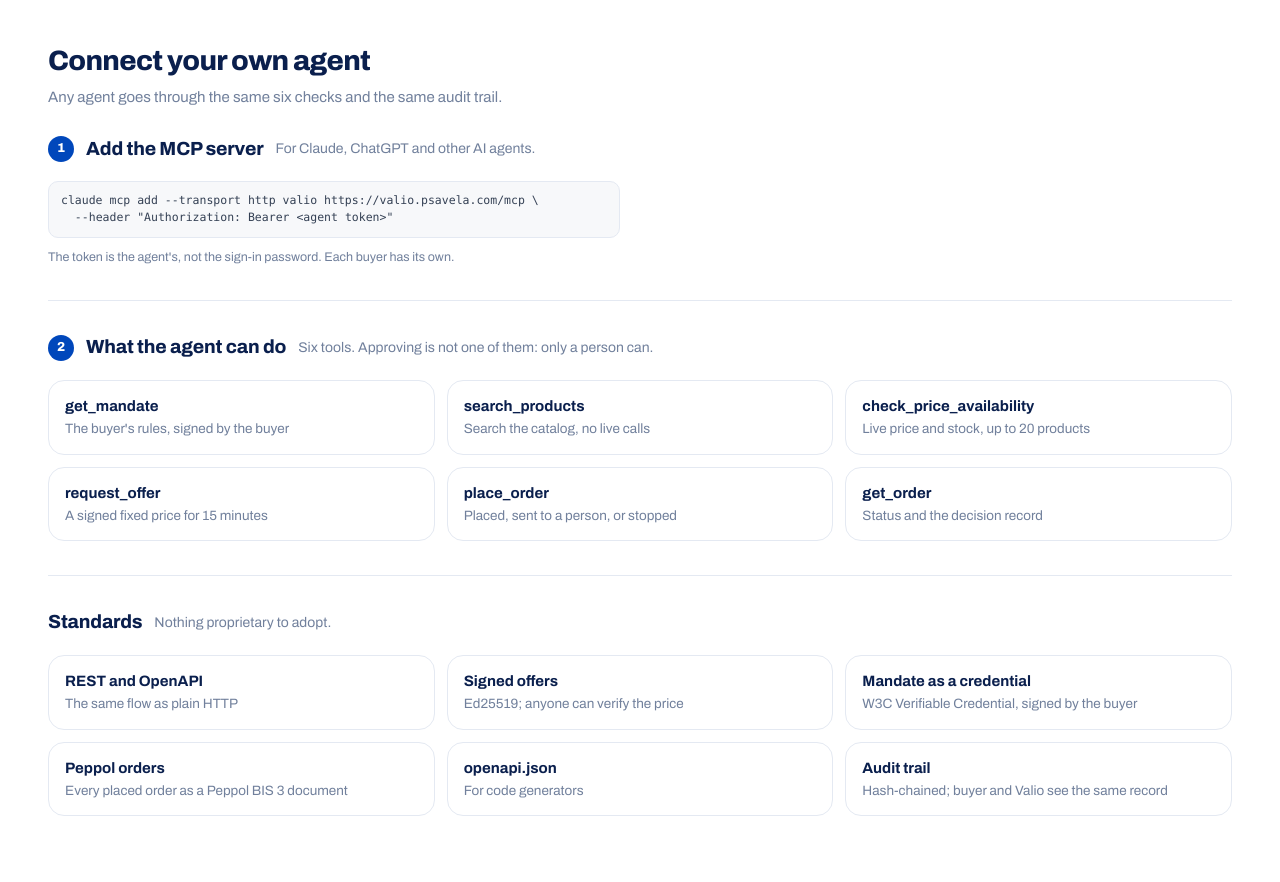
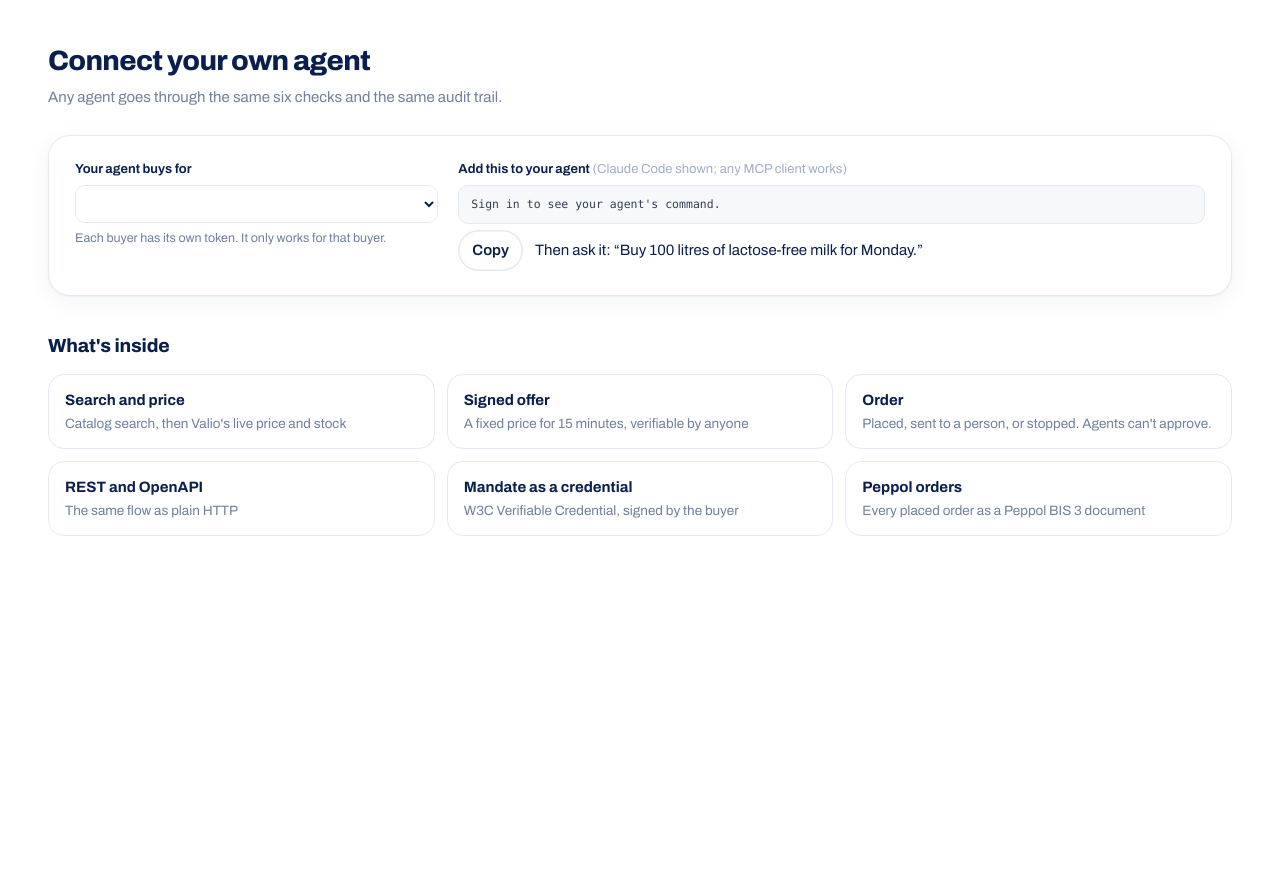
Before and after one commit to Asmoww/junction-valio, a FastAPI app: page /connect in a window 1280 px wide. Shown: the part 59-941 px from the top of the page. After the commit the page ends 595 px from the top, so only its background shows below. Run offline with FastAPI, Linux system fonts and the light colour scheme; lists and menus that the app fills with data are empty; parts of the project's set-up code (start-up, migrations or seed data) failed here and were passed over.

Commit message:
Inputs in one panel per page, results outside it; fewer sections
- Shared input panel: labelled fields and one main button; everything outside it is a result.
- Buyer page: 'Buying for' and 'What the kitchen needs' as fields in the panel, examples as one row of
  chips; below, only 'What happens next' until a result arrives.
- Week plan: one panel with 'Plan for', week, budget, products (search or a recipe), the plan table and
  price/send; plans listed below; suggestions folded.
- Valio view: orders first; catalog gaps, agents vs. gateway and security as three summary tiles that open
  their details.
- Connect: one panel: pick the buyer, copy the command with that buyer's token; then what's inside.

Co-Authored-By: Claude Opus 5.5 <noreply@anthropic.com>

```diff
--- a/gateway/main.py
+++ b/gateway/main.py
@@ -363,12 +363,10 @@ def concept_image(name: str):
 @app.get("/connect", response_class=HTMLResponse, include_in_schema=False)
 def connect_page(request: Request):
     page = (TEMPLATES / "connect.html").read_text()
-    if getattr(request.state, "principal", None) == "human" and AGENT_TOKEN:
-        page = page.replace("&lt;agent token&gt;", escape(mandate_token("mnd_hotel_helsinki")))  # people hand this to their agent
-        rows = "".join(f"<div class=lrow><span>{escape(m['buyer'].replace(' (demo)', ''))}</span><code>{escape(mandate_token(mid))}</code><span></span></div>"
-                       for mid, m in policy.mandates().items())
-        page = page.replace("<!--MANDATE_TOKENS-->", "<h3 class=sub3>Agent tokens</h3>" + rows +
-                            "<p class='small muted' style='margin:10px 0 0'>A token only works for its own buyer.</p>")
+    if getattr(request.state, "principal", None) == "human" and AGENT_TOKEN:  # people hand these to their agent
+        import json as _json
+        tokens = {mid: {"buyer": m["buyer"].replace(" (demo)", ""), "token": mandate_token(mid)} for mid, m in policy.mandates().items()}
+        page = page.replace("<!--MANDATE_TOKENS-->", f"<script>window.TOKENS = {_json.dumps(tokens)};</script>")
     return page
 
 
--- a/gateway/templates/connect.html
+++ b/gateway/templates/connect.html
@@ -17,39 +17,38 @@
 <div class="page">
   <div class="phead"><div><h1>Connect your own agent</h1><p>Any agent goes through the same six checks and the same audit trail.</p></div></div>
 
-  <section class="section">
-    <div class="shead"><span class="n">1</span><h2>Add the MCP server</h2><p>For Claude, ChatGPT and other AI agents.</p></div>
-    <div class="cols2">
-      <div><pre class="mono">claude mcp add --transport http valio https://valio.psavela.com/mcp \
-  --header "Authorization: Bearer &lt;agent token&gt;"</pre>
-        <p class="small muted" style="margin:10px 0 0">The token is the agent's, not the sign-in password. Each buyer has its own.</p></div>
-      <div><!--MANDATE_TOKENS--></div>
+  <div class="panel">
+    <div class="fgrid">
+      <div class="f span4"><label for="cbuyer">Your agent buys for</label><select id="cbuyer" onchange="fillCmd()"></select>
+        <span class="hint">Each buyer has its own token. It only works for that buyer.</span></div>
+      <div class="f span8"><label>Add this to your agent <span class="faint" style="font-weight:400">(Claude Code shown; any MCP client works)</span></label>
+        <pre class="mono" id="cmd">Sign in to see your agent's command.</pre>
+        <div style="display:flex;gap:12px;align-items:center"><button class="btn btn-soft" onclick="copyCmd(this)">Copy</button>
+          <span class="hint">Then ask it: “Buy 100 litres of lactose-free milk for Monday.”</span></div></div>
     </div>
-  </section>
+  </div>
 
-  <section class="section">
-    <div class="shead"><span class="n">2</span><h2>What the agent can do</h2><p>Six tools. Approving is not one of them: only a person can.</p></div>
-    <div class="tools">
-      <div><b>get_mandate</b><span>The buyer's rules, signed by the buyer</span></div>
-      <div><b>search_products</b><span>Search the catalog, no live calls</span></div>
-      <div><b>check_price_availability</b><span>Live price and stock, up to 20 products</span></div>
-      <div><b>request_offer</b><span>A signed fixed price for 15 minutes</span></div>
-      <div><b>place_order</b><span>Placed, sent to a person, or stopped</span></div>
-      <div><b>get_order</b><span>Status and the decision record</span></div>
-    </div>
-  </section>
-
-  <section class="section">
-    <div class="shead"><h2>Standards</h2><p>Nothing proprietary to adopt.</p></div>
-    <div class="tools">
-      <a href="/docs"><b>REST and OpenAPI</b><span>The same flow as plain HTTP</span></a>
-      <a href="/.well-known/jwks.json"><b>Signed offers</b><span>Ed25519; anyone can verify the price</span></a>
-      <a href="/v1/mandates/mnd_hotel_helsinki/credential"><b>Mandate as a credential</b><span>W3C Verifiable Credential, signed by the buyer</span></a>
-      <div><b>Peppol orders</b><span>Every placed order as a Peppol BIS 3 document</span></div>
-      <a href="/openapi.json"><b>openapi.json</b><span>For code generators</span></a>
-      <div><b>Audit trail</b><span>Hash-chained; buyer and Valio see the same record</span></div>
-    </div>
-  </section>
+  <h2 class="rhead">What's inside</h2>
+  <div class="tools">
+    <div><b>Search and price</b><span>Catalog search, then Valio's live price and stock</span></div>
+    <div><b>Signed offer</b><span>A fixed price for 15 minutes, verifiable by anyone</span></div>
+    <div><b>Order</b><span>Placed, sent to a person, or stopped. Agents can't approve.</span></div>
+    <a href="/docs"><b>REST and OpenAPI</b><span>The same flow as plain HTTP</span></a>
+    <a href="/v1/mandates/mnd_hotel_helsinki/credential"><b>Mandate as a credential</b><span>W3C Verifiable Credential, signed by the buyer</span></a>
+    <div><b>Peppol orders</b><span>Every placed order as a Peppol BIS 3 document</span></div>
+  </div>
 </div>
+<!--MANDATE_TOKENS-->
+<script>
+const TOK = window.TOKENS || {};
+const sel = document.querySelector('#cbuyer');
+sel.innerHTML = Object.entries(TOK).map(([id, t]) => `<option value="${id}">${t.buyer}</option>`).join('');
+function fillCmd() {
+  const t = TOK[sel.value]; if (!t) return;
+  document.querySelector('#cmd').textContent = `claude mcp add --transport http valio ${location.origin}/mcp \\\n  --header "Authorization: Bearer ${t.token}"`;
+}
+function copyCmd(b) { navigator.clipboard.writeText(document.querySelector('#cmd').textContent).then(() => { b.textContent = 'Copied'; setTimeout(() => b.textContent = 'Copy', 1500); }); }
+fillCmd();
+</script>
 </body>
 </html>
--- a/gateway/templates/style.css
+++ b/gateway/templates/style.css
@@ -280,13 +280,13 @@ details summary { color: var(--valio); font-weight: 600; }
 
 /* Buyer page */
 .composer { display: flex; gap: 12px; align-items: flex-end; background: #f5f8fc; border-radius: 22px; padding: 8px 8px 8px 22px; }
-.composer textarea { min-height: 0; height: 44px; border: 0; background: transparent; padding: 11px 0; font-size: 17px; resize: none; box-shadow: none !important; overflow: hidden; scrollbar-width: none; }
+.composer textarea { min-height: 0; height: 40px; border: 0; background: transparent; padding: 11px 0; font-size: 17px; resize: none; box-shadow: none !important; overflow: hidden; scrollbar-width: none; }
 .composer textarea::-webkit-scrollbar { display: none; }
 .composer .btn-primary { width: auto; margin: 0; padding: 12px 22px; font-size: 15px; white-space: nowrap; }
 .underbar { display: flex; flex-wrap: wrap; gap: 8px; align-items: center; margin: 12px 4px 0; }
 .underbar .chip { background: #fff; box-shadow: inset 0 0 0 1px var(--line); color: var(--ink); padding: 4px 12px; font-size: 13px; }
 .underbar .gear { margin-left: auto; font-size: 13px; font-weight: 600; color: var(--valio); background: none; border: 0; cursor: pointer; font-family: inherit; }
-.settings { display: none; grid-template-columns: 1fr 1fr 1fr; gap: 28px; margin-top: 16px; padding: 20px 22px; border: 1px solid var(--line); border-radius: 18px; }
+.settings { display: none; grid-template-columns: 1fr 1fr 1fr; gap: 28px; margin-top: 18px; padding-top: 20px; border-top: 1px solid var(--line); }
 .settings.open { display: grid; } .settings h4 { margin: 0 0 8px; font-size: 14px; }
 @media (max-width: 980px) { .settings { grid-template-columns: 1fr; } }
 .said { font-size: 24px; font-weight: 500; letter-spacing: -.01em; line-height: 1.45; margin: 40px 0 6px; }
@@ -420,3 +420,26 @@ details summary { color: var(--valio); font-weight: 600; }
 .tools > * { border: 1px solid var(--line); border-radius: 16px; padding: 14px 16px; color: var(--ink); text-decoration: none; display: flex; flex-direction: column; gap: 2px; }
 .tools > a:hover { border-color: var(--valio); text-decoration: none; } .tools b { font-size: 15px; } .tools span { color: var(--mute); font-size: 13.5px; }
 .lrow code { font-size: 12.5px; color: var(--valio); }
+
+/* Input panel: everything the person fills in lives here; everything outside it is a result */
+.panel { border: 1px solid var(--line); border-radius: 22px; padding: 24px 26px; background: #fff; box-shadow: 0 1px 2px rgba(10,31,77,.04), 0 6px 24px rgba(10,31,77,.05); }
+.panel + * { margin-top: 34px; }
+.fgrid { display: grid; grid-template-columns: repeat(12, 1fr); gap: 18px 20px; }
+.f { display: flex; flex-direction: column; gap: 6px; } .f > label, .flabel { font-size: 13px; font-weight: 650; color: var(--ink); }
+.f > .hint { font-size: 12.5px; color: var(--mute); }
+.f input, .f select, .f textarea { font-size: 15px; }
+.span3 { grid-column: span 3; } .span4 { grid-column: span 4; } .span5 { grid-column: span 5; } .span6 { grid-column: span 6; } .span8 { grid-column: span 8; } .span12 { grid-column: span 12; }
+@media (max-width: 900px) { .fgrid > * { grid-column: span 12; } }
+.pfoot { display: flex; align-items: center; gap: 14px; flex-wrap: wrap; margin-top: 22px; padding-top: 18px; border-top: 1px solid var(--line); }
+.pfoot .grow { flex: 1; } .pfoot b { font-size: 22px; letter-spacing: -.02em; }
+.linkbtn { font: inherit; font-size: 14px; font-weight: 650; color: var(--valio); background: none; border: 0; padding: 0; cursor: pointer; }
+.rhead { font-size: 19px; font-weight: 750; letter-spacing: -.01em; margin: 0 0 14px; }
+.tiles3 { display: grid; grid-template-columns: repeat(3, 1fr); gap: 14px; } @media (max-width: 900px) { .tiles3 { grid-template-columns: 1fr; } }
+.stile { text-align: left; font: inherit; color: var(--ink); background: #fff; border: 1px solid var(--line); border-radius: 18px; padding: 18px 20px; cursor: pointer; }
+.stile:hover, .stile.on { border-color: var(--valio); } .stile.on { box-shadow: inset 0 0 0 1px var(--valio); }
+.stile small { display: block; color: var(--valio); font-weight: 650; font-size: 13px; } .stile b { display: block; font-size: 22px; letter-spacing: -.02em; margin: 4px 0 2px; } .stile span { color: var(--mute); font-size: 14px; }
+.drawer { margin-top: 16px; }
+.span7 { grid-column: span 7; } .span9 { grid-column: span 9; }
+.panel + .rhead, .panel + div, .panel + section { margin-top: 36px; }
+.composer textarea { flex: 1; width: auto; }
+@media (max-width: 900px) { .fgrid > .span7, .fgrid > .span9 { grid-column: span 12; } }
```
Also changed, not shown: gateway/templates/index.html (+15 -13 lines), gateway/templates/plan.html (+34 -47 lines), gateway/templates/valio.html (+25 -19 lines).
